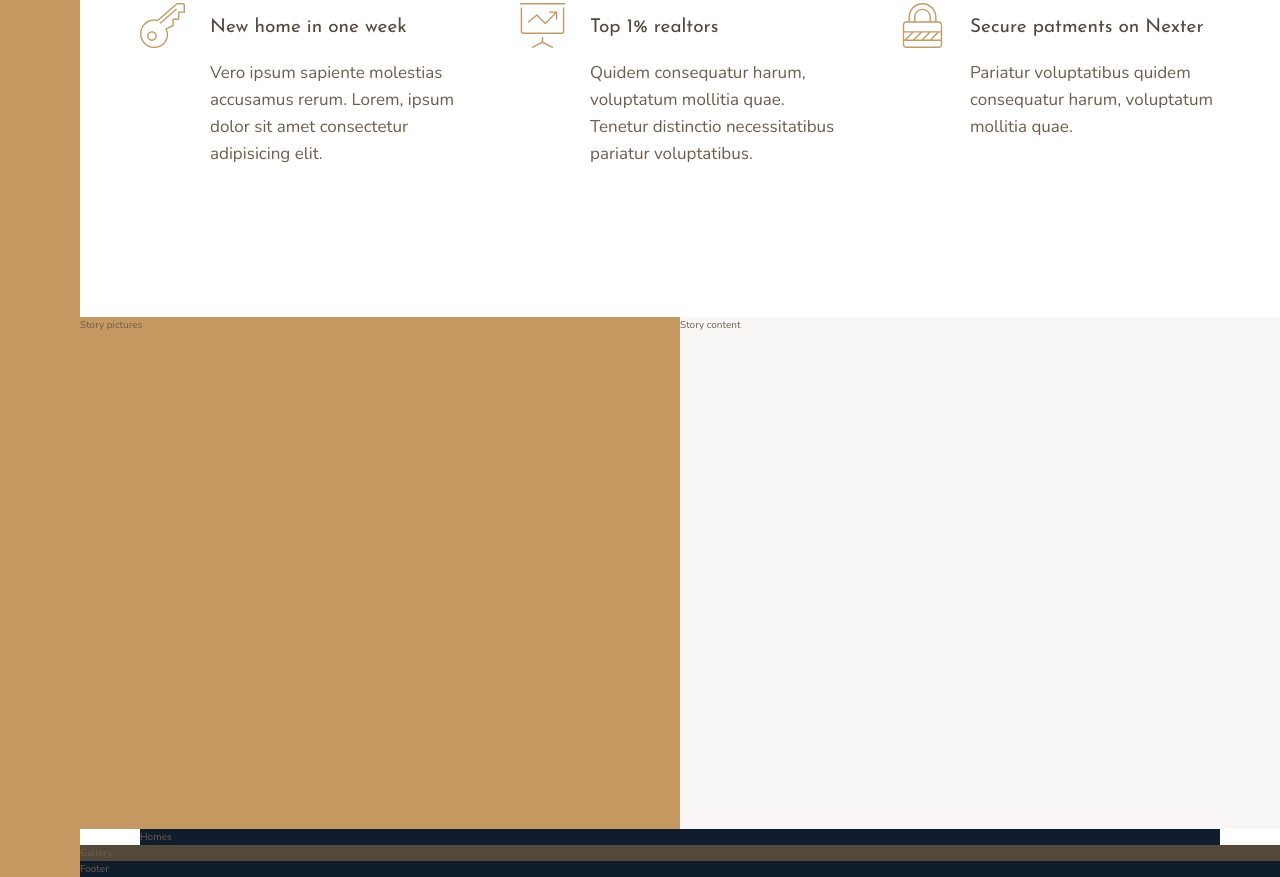
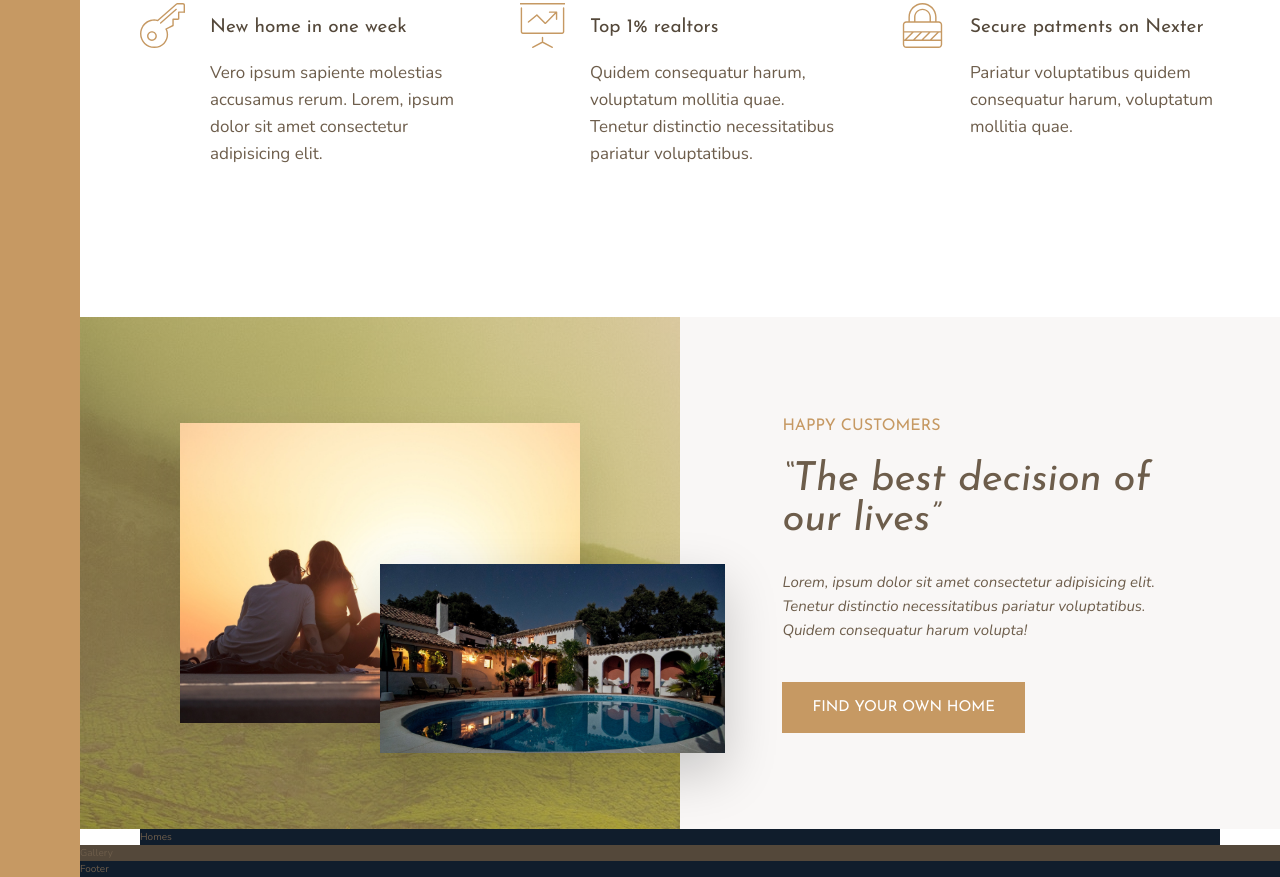
Before and after one commit to Seyyedi98/Nexter, a website: page index.html in a window 1280 px wide. Shown: the part 991-1868 px from the top of the page. Drawn offline with nearby package versions, Linux system fonts and the light colour scheme.

Commit message:
Build story section

```diff
--- a/index.html
+++ b/index.html
@@ -89,9 +89,31 @@
       </div>
     </section>
 
-    <div class="story__pictures">Story pictures</div>
+    <div class="story__pictures">
+      <img
+        src="./img/story-1.jpeg"
+        alt="Couple with new house"
+        class="story__img--1"
+      />
+      <img
+        src="./img/story-2.jpeg"
+        alt="Couple with new house"
+        class="story__img--2"
+      />
+    </div>
 
-    <div class="story__content">Story content</div>
+    <div class="story__content">
+      <h3 class="heading-3 mb-sm">Happy Customers</h3>
+      <h2 class="heading-2 heading-2-dark mb-md">
+        &ldquo;The best decision of our lives&rdquo;
+      </h2>
+      <p class="story__text">
+        Lorem, ipsum dolor sit amet consectetur adipisicing elit. Tenetur
+        distinctio necessitatibus pariatur voluptatibus. Quidem consequatur
+        harum volupta!
+      </p>
+      <button class="btn">Find your own home</button>
+    </div>
 
     <section class="homes">Homes</section>
 
--- a/sass/_story.scss
+++ b/sass/_story.scss
@@ -2,10 +2,53 @@
   &__pictures {
     background-color: $color-primary;
     grid-column: full-start / col-end 4;
+    background-image: linear-gradient(
+        rgba($color-primary, 0.5),
+        rgba($color-primary, 0.5)
+      ),
+      url("../img/back.jpg");
+
+    display: grid;
+    grid-template-rows: repeat(6, 1fr);
+    grid-template-columns: repeat(6, 1fr);
+    align-items: center;
+  }
+
+  &__img--1 {
+    width: 100%;
+    grid-row: 2 / span 4;
+    grid-column: 2 / span 4;
+    box-shadow: 0 2rem 5rem rgba(0, 0, 0, 0.1);
+  }
+
+  &__img--2 {
+    width: 100%;
+    grid-row: 4 / 6;
+    grid-column: 4 / 7;
+    width: 115%;
+    z-index: 10;
+    box-shadow: 0 2rem 5rem rgba(0, 0, 0, 0.2);
   }
 
   &__content {
     background-color: $color-grey-light-1;
     grid-column: col-start 5 / full-end;
+
+    padding: 6rem 8vw;
+
+    display: flex;
+    flex-direction: column;
+    justify-content: center;
+    align-items: flex-start;
+
+    // display: grid;
+    // align-content: center;
+    // justify-items: start;
+  }
+
+  &__text {
+    font-size: 1.5rem;
+    font-style: italic;
+    margin-bottom: 4rem;
   }
 }
--- a/sass/_typography.scss
+++ b/sass/_typography.scss
@@ -9,10 +9,24 @@
 
 .heading-2 {
   @extend %heading;
+  font-size: 4rem;
+  font-style: italic;
+  line-height: 1;
+
+  &--light {
+    color: $color-grey-light-1;
+  }
+
+  &--dark {
+    color: $color-grey-dark-1;
+  }
 }
 
 .heading-3 {
   @extend %heading;
+  font-size: 1.6rem;
+  color: $color-primary;
+  text-transform: uppercase;
 }
 
 .heading-4 {
@@ -27,3 +41,36 @@
     color: $color-grey-dark-1;
   }
 }
+
+.btn {
+  background-color: $color-primary;
+  color: #fff;
+  border: none;
+  border-radius: 0;
+  font-family: $font-display;
+  font-size: 1.5rem;
+  text-transform: uppercase;
+  padding: 1.8rem 3rem;
+  cursor: pointer;
+  transition: all 0.2s;
+
+  &:hover {
+    background-color: $color-primary-dark;
+  }
+}
+
+.mb-sm {
+  margin-bottom: 2rem;
+}
+
+.mb-md {
+  margin-bottom: 3rem;
+}
+
+.mb-lg {
+  margin-bottom: 4rem;
+}
+
+.mb-hg {
+  margin-bottom: 8rem;
+}
```
Also changed, not shown: css/style.css.
